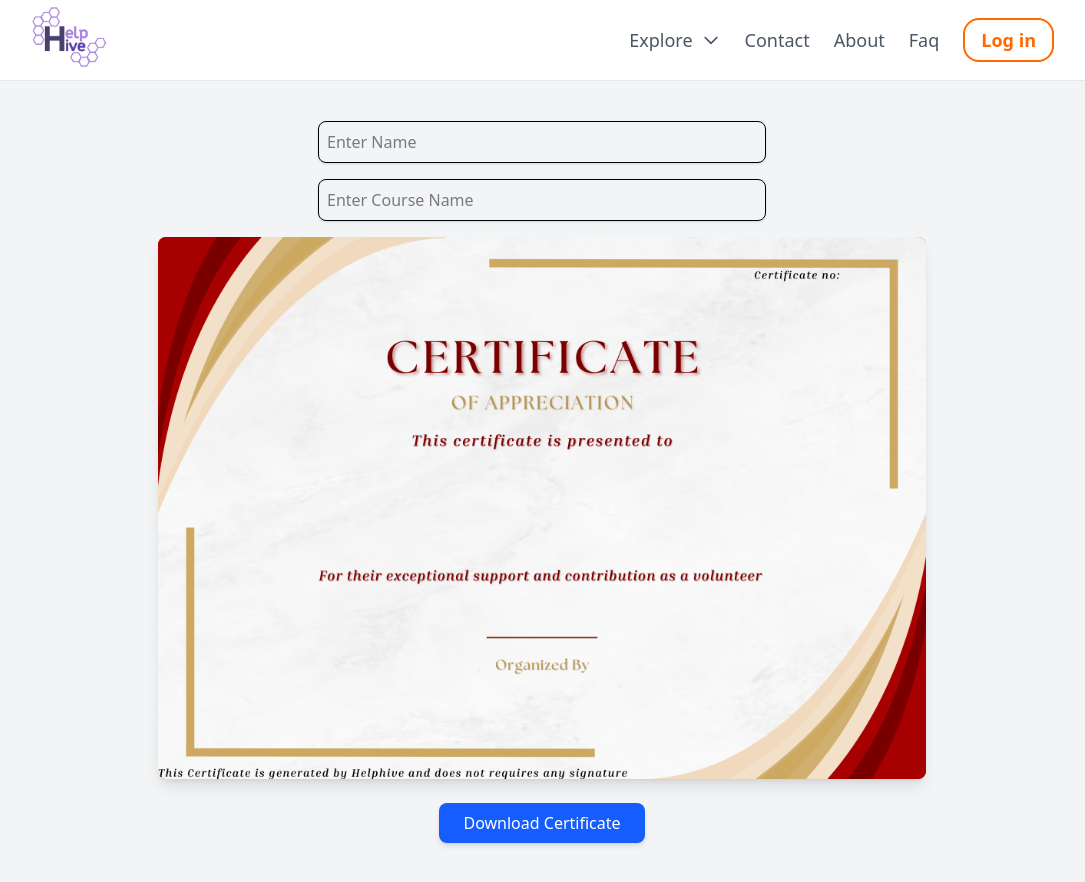
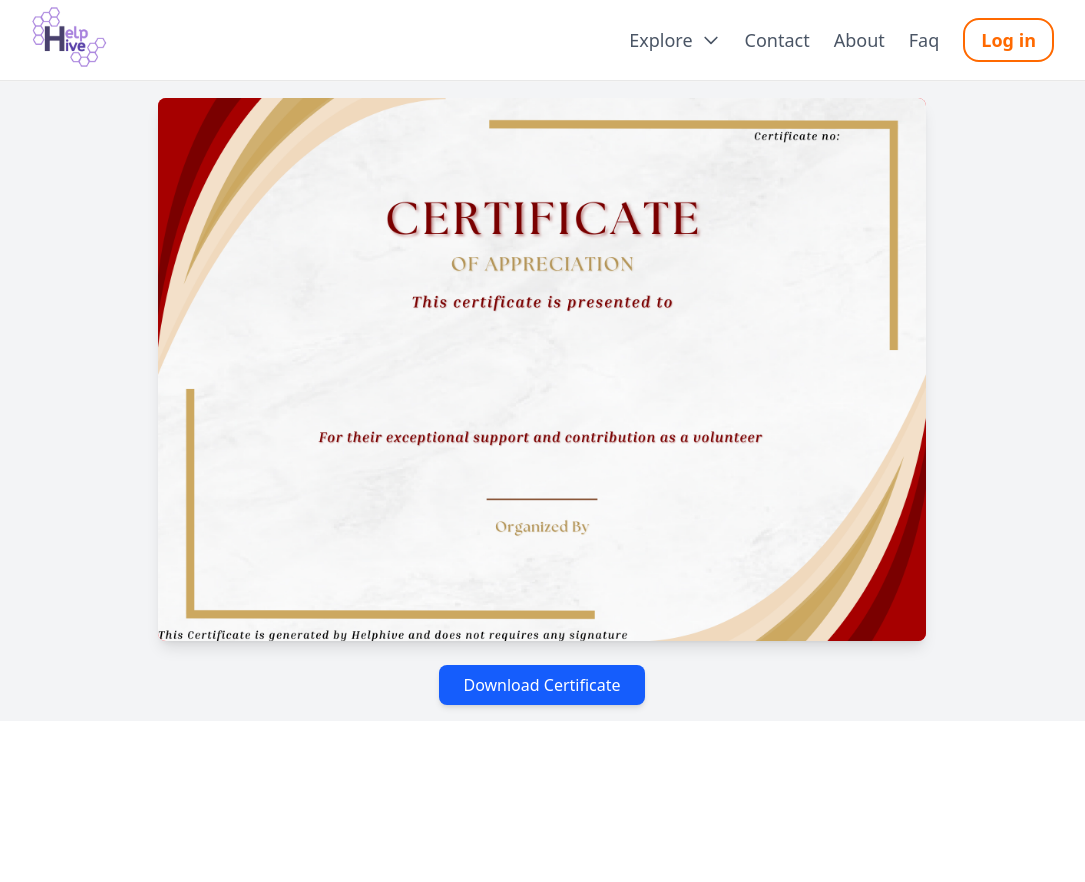
Before and after one commit to 3-knuckle-heads/HelpHive, a React (Vite) app in the folder FrontEnd/help-hive/: page /certificate in a window 1280 px wide. Shown: the whole page, without its empty margins (98-1183 px from the left). After the commit the page ends 800 px from the top, so only its background shows below. Built offline with nearby package versions, Linux system fonts and the light colour scheme.

Commit message:
certificate download on events

```diff
--- a/FrontEnd/help-hive/src/pages/Certificate.jsx
+++ b/FrontEnd/help-hive/src/pages/Certificate.jsx
@@ -1,23 +1,21 @@
-import React, { useState, useRef, useCallback } from 'react';
-import { toPng } from 'html-to-image';
-import certificateTemplate from '../assets/Certificateimage.png';
+import React, { useRef, useCallback } from "react";
+import { toPng } from "html-to-image";
+import certificateTemplate from "../assets/Certificateimage.png";
 
-const Certificate = () => {
+const Certificate = ({ name, course }) => {
   const ref = useRef(null);
-    const [name, setName] = useState('');
-    const [course, setCourse] = useState('');
 
-    // Customize text position and font size here
+  // Customize text position and font size
   const nameStyle = {
-        top: '13rem',
-        left: '0',
-        fontSize: '5rem'
+    top: "13rem",
+    left: "0",
+    fontSize: "5rem",
   };
 
   const courseStyle = {
-        top: '22rem',
-        left: '0',
-        fontSize: '2rem'
+    top: "22rem",
+    left: "0",
+    fontSize: "2rem",
   };
 
   const onButtonClick = useCallback(() => {
@@ -25,49 +23,35 @@ const Certificate = () => {
 
     toPng(ref.current, { cacheBust: true })
       .then((dataUrl) => {
-                const link = document.createElement('a');
-                link.download = 'HelpHive_Certificate.png';
+        const link = document.createElement("a");
+        link.download = "HelpHive_Certificate.png";
         link.href = dataUrl;
         link.click();
       })
       .catch((err) => {
-                console.error('Error generating image:', err);
+        console.error("Error generating image:", err);
       });
   }, [ref]);
 
   return (
-        <div className="flex flex-col items-center justify-center min-h-screen bg-gray-100 p-4">
-            <div className="mb-4 w-full max-w-md">
-                <input
-                    type="text"
-                    placeholder="Enter Name"
-                    value={name}
-                    onChange={(e) => setName(e.target.value)}
-                    className="w-full p-2 border rounded-lg shadow-sm focus:outline-none focus:ring-2 focus:ring-blue-500"
+    <div className="flex flex-col items-center justify-center min-h-100 bg-gray-100 p-4">
+      <div
+        ref={ref}
+        className="relative w-full max-w-3xl h-auto bg-red-500 rounded-lg shadow-lg overflow-hidden"
+      >
+        <img
+          src={certificateTemplate}
+          alt="Certificate"
+          className="w-full h-auto object-cover"
         />
-            </div>
-            <div className="mb-4 w-full max-w-md">
-                <input
-                    type="text"
-                    placeholder="Enter Course Name"
-                    value={course}
-                    onChange={(e) => setCourse(e.target.value)}
-                    className="w-full p-2 border rounded-lg shadow-sm focus:outline-none focus:ring-2 focus:ring-blue-500"
-                />
-            </div>
-            <div ref={ref} className="relative w-full max-w-3xl h-auto bg-red-500 rounded-lg shadow-lg overflow-hidden">
-                <img src={certificateTemplate} alt="Certificate" className="w-full h-auto object-cover" />
         <div className="absolute inset-0 text-black">
           <h1
             className="font-bold italic absolute text-center w-full"
-                        style={{ top: nameStyle.top, left: nameStyle.left, fontSize: nameStyle.fontSize }}
+            style={nameStyle}
           >
             {name}
           </h1>
-                    <p
-                        className="italic absolute text-center w-full"
-                        style={{ top: courseStyle.top, left: courseStyle.left, fontSize: courseStyle.fontSize }}
-                    >
+          <p className="italic absolute text-center w-full" style={courseStyle}>
             {course}
           </p>
         </div>
--- a/FrontEnd/help-hive/src/pages/EventDesc.jsx
+++ b/FrontEnd/help-hive/src/pages/EventDesc.jsx
@@ -1,6 +1,7 @@
 import React, { useState, useEffect } from "react";
 import { useParams } from "react-router-dom";
 import { ToastContainer, toast } from "react-toastify";
+import Certificate from "./Certificate";
 import axios from "axios";
 
 function EventDesc() {
@@ -116,6 +117,9 @@ function EventDesc() {
     (responder) => responder.email === userEmail
   );
 
+  const [isCollapsed, setIsCollapsed] = useState(true);
+  const toggleCollapse = () => setIsCollapsed((prevState) => !prevState);
+
   if (loading) return <p>Loading...</p>;
   if (!event) return <p>Event not found!</p>;
 
@@ -178,7 +182,7 @@ function EventDesc() {
           </p>
         </div>
 
-        <div className="flex space-x-4 mt-6">
+        <div className="flex space-x-4 mt-6 mb-4">
           <button
             className={`px-6 py-3 rounded-lg transition ${
               hasResponded
@@ -197,9 +201,8 @@ function EventDesc() {
             Share
           </button>
         </div>
-
         {/* Responders List */}
-        <div className="mt-8">
+        <div className="mt-8 mb-6">
           <h2 className="text-2xl font-semibold text-gray-800">Responders</h2>
           {responders.length > 0 ? (
             <div className="max-h-60 overflow-y-auto border p-4 rounded-md mt-4">
@@ -228,6 +231,20 @@ function EventDesc() {
             <p className="text-gray-600 mt-2">No responders yet.</p>
           )}
         </div>
+        <div className="mt-6">
+          <button
+            onClick={toggleCollapse}
+            className="w-full text-left bg-blue-400 text-white font-bold py-2 px-5 rounded-md shadow-md hover:bg-blue-700 transition"
+          >
+            {isCollapsed ? "Show Certificate" : "Hide Certificate"}
+          </button>
+
+          {!isCollapsed && (
+            <div className="mt-4">
+              <Certificate name="Pabak Dev" course="HelpHive" />
+            </div>
+          )}
+        </div>
       </div>
     </div>
   );
```
Lines whose indentation alone changed are shown as unchanged.
